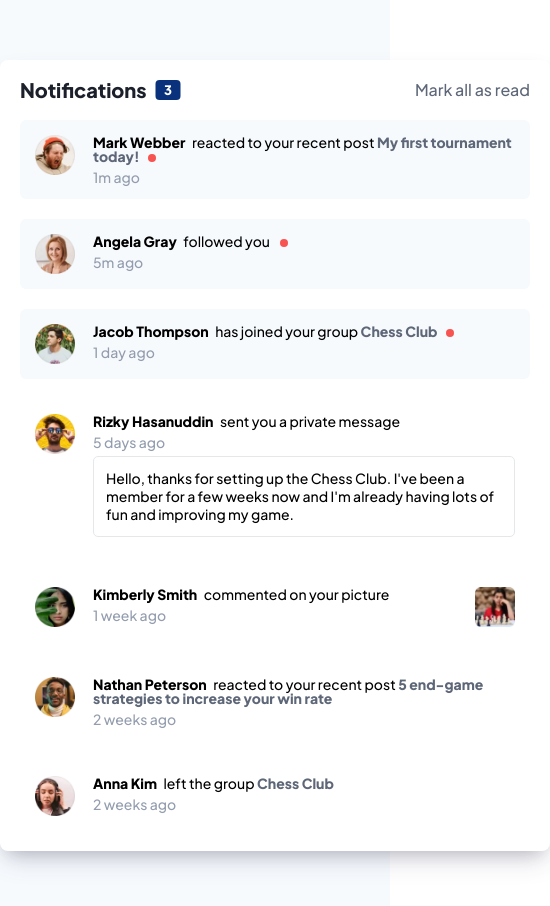
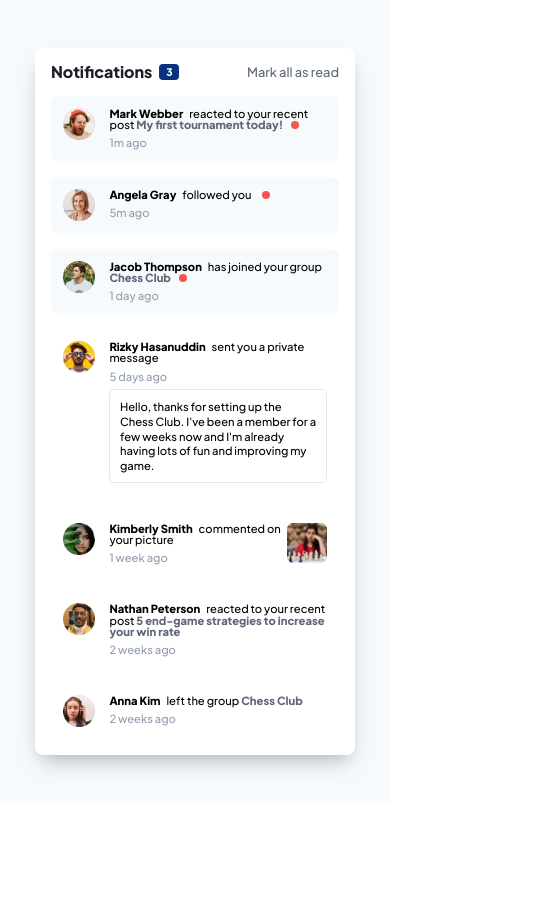
Before and after one commit to pperdana/frontend-mentor, a React (Vite) app in the folder notifications-page/: page / in a window 390 px wide. Shown: the top 906 px of the page, 550 px wide, since content can reach past the window. After the commit the page ends 844 px from the top, so only its background shows below. Built offline with nearby package versions, Linux system fonts and the light colour scheme.

Commit message:
add mobile interface

```diff
--- a/notifications-page/src/main.jsx
+++ b/notifications-page/src/main.jsx
@@ -2,6 +2,7 @@ import React from "react";
 import ReactDOM from "react-dom/client";
 import App from "./App.jsx";
 import "./styles/index.scss";
+import "./styles/query.scss";
 
 ReactDOM.createRoot(document.getElementById("root")).render(
   <React.StrictMode>
--- a/notifications-page/src/styles/App.scss
+++ b/notifications-page/src/styles/App.scss
@@ -1,8 +1,6 @@
 @import "./settings/_settings";
 
 main {
-  // height: 100vh;
-
   display: flex;
   flex-direction: column;
   align-items: center;
--- /dev/null
+++ b/notifications-page/src/styles/query.scss
@@ -0,0 +1,26 @@
+@use "./settings/_settings" as *;
+
+/**************************/
+/* BELOW 600px   */
+/**************************/
+@media (max-width: 37.5em) {
+  html {
+    /* 9px / 16px  */
+    font-size: 56.25%;
+  }
+  .container {
+    width: 48rem;
+  }
+}
+
+/**************************/
+/* BELOW 500px   */
+/**************************/
+@media (max-width: 31.25em) {
+  html {
+    font-size: 50%;
+  }
+  .container {
+    width: 40rem;
+  }
+}
```
